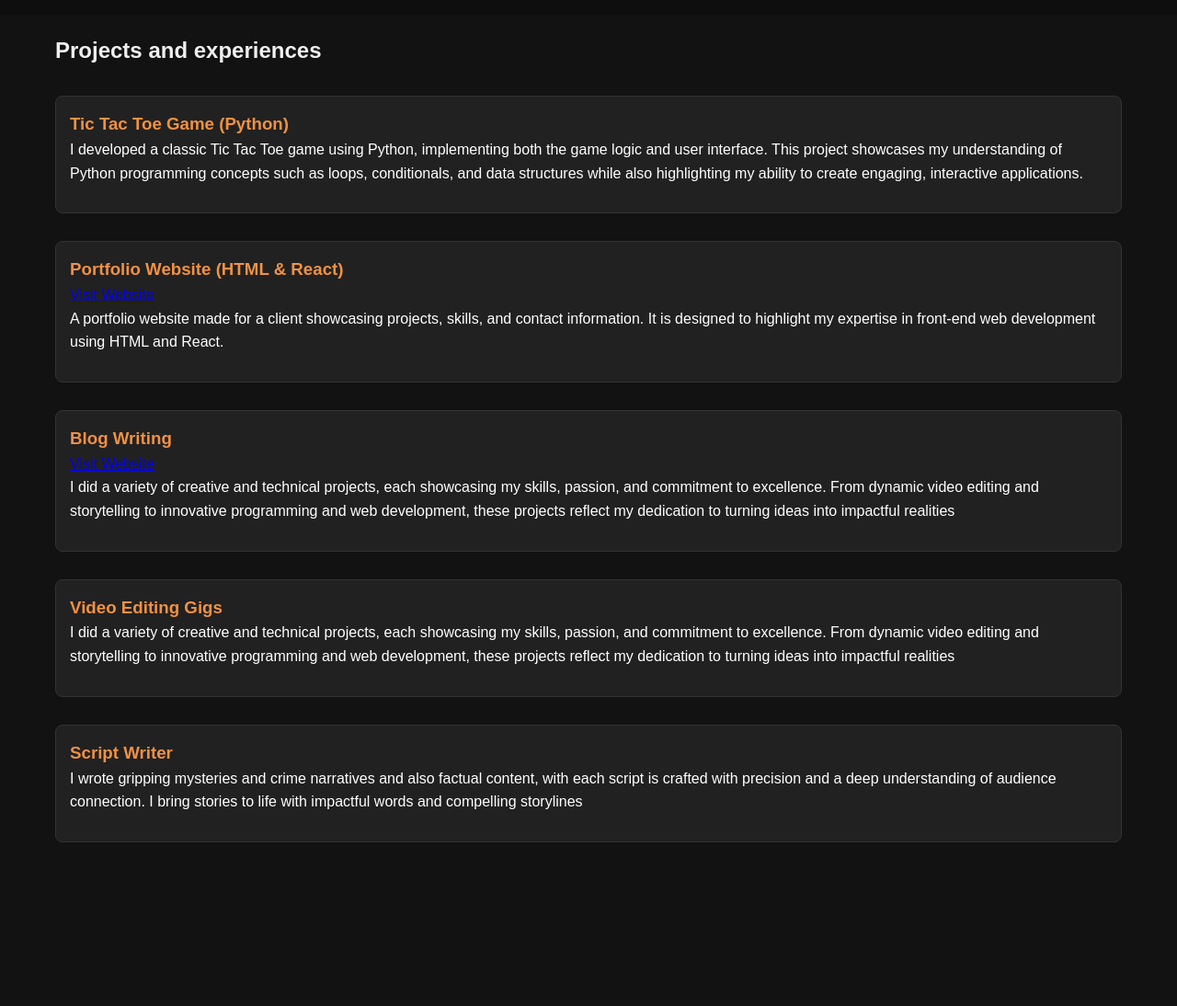
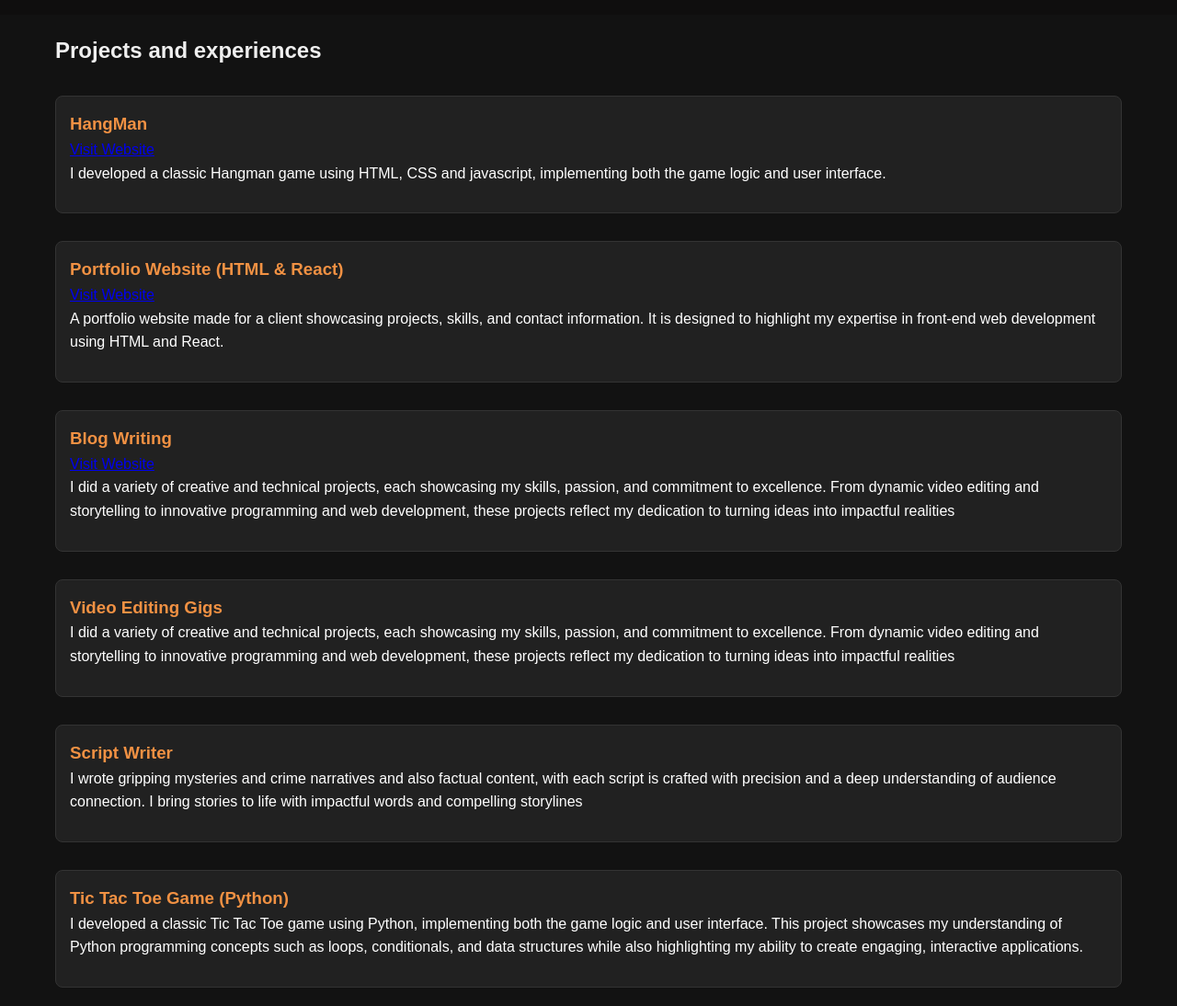
Before and after one commit to Hashir476/UrbaPortfolio, a plain HTML site: page i242108_myprojects.html in a window 1280 px wide. Shown: the part 60-1154 px from the top of the page at 92% size. Before the commit the page ends 996 px from the top, so only its background shows below. Drawn offline with Linux system fonts and the light colour scheme.

Commit message:
Update i242108_myprojects.html

```diff
--- a/i242108_myprojects.html
+++ b/i242108_myprojects.html
@@ -107,12 +107,15 @@
     </header>
     <main>
         <h2>Projects and experiences</h2>
-        <div class="project">
-            <h3>Tic Tac Toe Game (Python)</h3>
+            <div class="project">
+            <h3>HangMan </h3>
+            <a href="https://hangman-one-woad.vercel.app/" target="_blank">Visit Website</a>
+
             <p>
-                I developed a classic Tic Tac Toe game using Python, implementing both the game logic and user interface. This project showcases my understanding of Python programming concepts such as loops, conditionals, and data structures while also highlighting my ability to create engaging, interactive applications.
+                I developed a classic Hangman game using HTML, CSS and javascript, implementing both the game logic and user interface.
             </p>
         </div>
+
         <div class="project">
             <h3>Portfolio Website (HTML & React)</h3>
             <a href="https://kaleemqureshiportfolio.vercel.app" target="_blank">Visit Website</a>
@@ -120,6 +123,7 @@
                 A portfolio website made for a client showcasing projects, skills, and contact information. It is designed to highlight my expertise in front-end web development using HTML and React.
             </p>
         </div>
+
         <div class="project">
             <h3>Blog Writing </h3>
             <a href="https://inkspireworks.blogspot.com/" target="_blank">Visit Website</a>
@@ -128,6 +132,7 @@
                 I did a variety of creative and technical projects, each showcasing my skills, passion, and commitment to excellence. From dynamic video editing and storytelling to innovative programming and web development, these projects reflect my dedication to turning ideas into impactful realities            </p>
         </div>
     </div>
+
         <div class="project">
             <h3>Video Editing Gigs</h3>
             <p>
@@ -138,5 +143,11 @@
         <h3>Script Writer </h3>
         <p>
             I wrote gripping mysteries and crime narratives and also factual content, with each script is crafted with precision and a deep understanding of audience connection. I bring stories to life with impactful words and compelling storylines    </div>
+         <div class="project">
+            <h3>Tic Tac Toe Game (Python)</h3>
+            <p>
+                I developed a classic Tic Tac Toe game using Python, implementing both the game logic and user interface. This project showcases my understanding of Python programming concepts such as loops, conditionals, and data structures while also highlighting my ability to create engaging, interactive applications.
+            </p>
+        </div>
     </main>
 </html>
```
